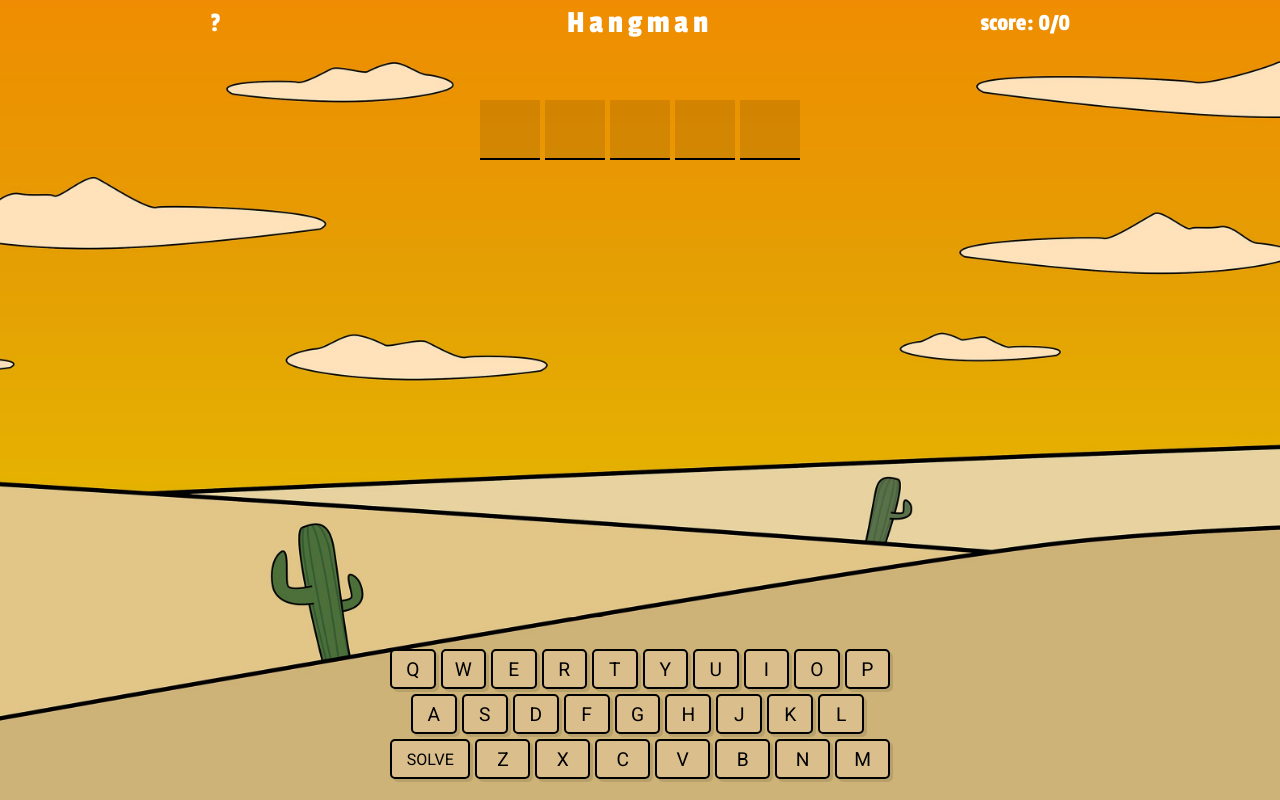
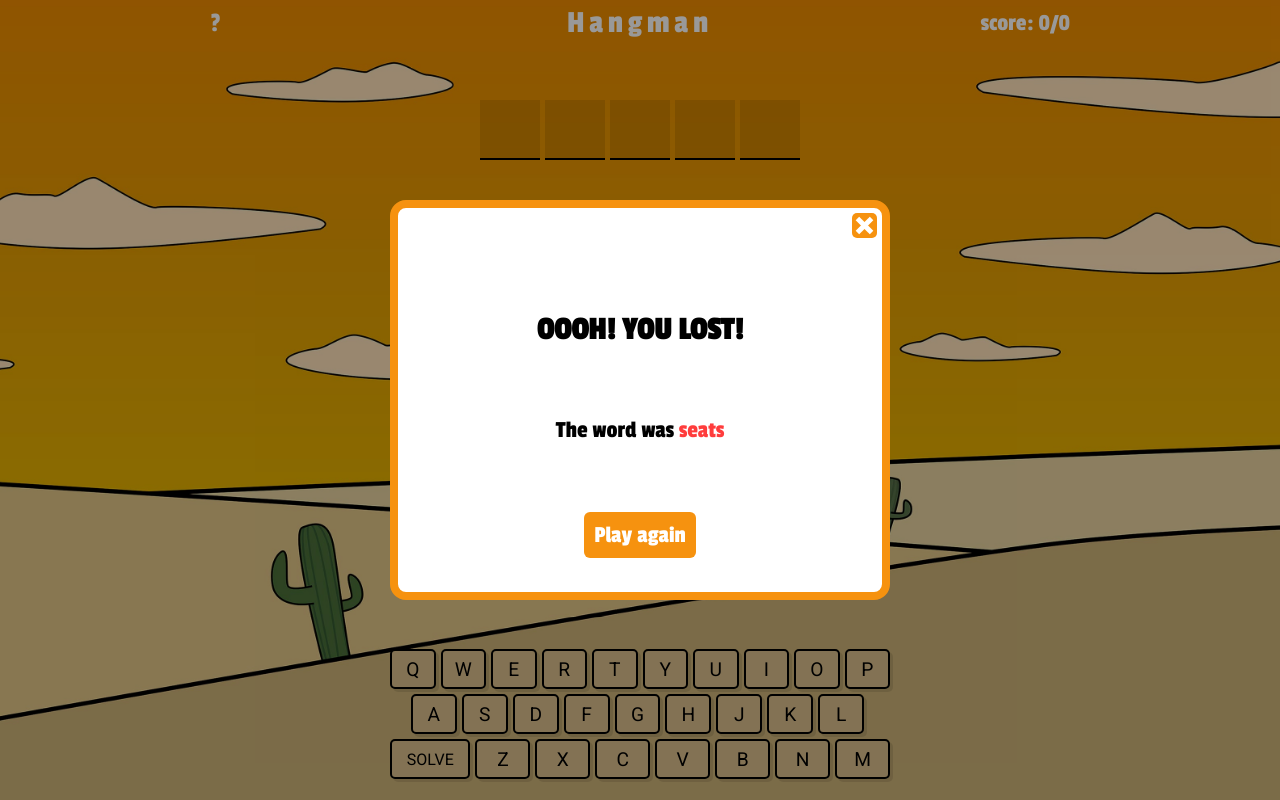
Before and after one commit to adriapujol/hangman, a React (Create React App) app: page / in a window 1280 px wide. Built offline with nearby package versions, Linux system fonts and the light colour scheme; no server answers.

Commit message:
info modal halfway there

```diff
--- a/src/App.jsx
+++ b/src/App.jsx
@@ -42,12 +42,7 @@ function App() {
   const uniqueLetters = [...new Set(letters)];
 
   useEffect(() => {
-    axios.request(axiosOptions).then(function (response) {
-      setWord(response.data);
-    }).catch(function (error) {
-      let num = getRandomNumber(0, 21);
-      setWord(words[num]);
-    });
+    startGame();
   }, []);
 
   useEffect(() => {
@@ -56,7 +51,7 @@ function App() {
 
   useEffect(() => {
     checkWin(uniqueLetters, correctGuesses);
-  }, [correctGuesses]);
+  }, [correctGuesses, uniqueLetters]);
 
   useEffect(() => {
     if (gameOver) {
@@ -64,7 +59,26 @@ function App() {
       setPlayed(prevPlayed => prevPlayed + 1);
       setShowGameOverInfo(true);
     }
-  }, [gameOver])
+  }, [gameOver]);
+
+  const startGame = () => {
+
+    setPlayerWin(false);
+    setGameOver(false);
+    setWrongGuesses([]);
+    setCorrectGuesses([]);
+    setLives(10);
+
+    axios.request(axiosOptions).then(function (response) {
+      setWord(response.data);
+    }).catch(function (error) {
+      let num = getRandomNumber(0, 21);
+      setWord(words[num]);
+    });
+
+    setShowGameOverInfo(false);
+
+  };
 
   function getRandomNumber(min, max) {
     return Math.floor(Math.random() * (max - min)) + min;
@@ -92,28 +106,11 @@ function App() {
     };
   }
 
-  const startGame = () => {
 
-    setPlayerWin(false);
-    setGameOver(false);
-    setWrongGuesses([]);
-    setCorrectGuesses([]);
-    setLives(10);
-
-    axios.request(axiosOptions).then(function (response) {
-      setWord(response.data);
-    }).catch(function (error) {
-      let num = getRandomNumber(0, 21);
-      setWord(words[num]);
-    });
-
-    setShowGameOverInfo(false);
-
-  };
 
   return (
     <div className="wrapper">
-      {showGameOverInfo && <GameOverInfo word={word} playerWin={playerWin} startGame={startGame} />}
+      {<GameOverInfo word={word} playerWin={playerWin} startGame={startGame} />}
       <Navbar won={won} played={played} />
       <section className="game">
         <div className="word">
--- a/src/App.scss
+++ b/src/App.scss
@@ -265,7 +265,7 @@
         position: relative;
 
         display: flex;
-        justify-content: center;
+        justify-content: space-around;
         align-items: center;
         flex-direction: column;
 
@@ -273,6 +273,40 @@
         animation-duration: 500ms;
         animation-delay: 200ms;
         animation-fill-mode: backwards;
+
+        *{
+            font-family: 'Passion One', cursive;
+        }
+
+
+        p {
+            font-size: 1.5rem;
+
+        }
+
+        .failed {
+            color: $medium_red;
+        }
+        .succeed {
+            color: $green_medium;
+        }
+
+        .btn-play {
+            border-style: none;
+            cursor: pointer;
+            background-color: $medium_orange;
+            color: $white;
+            font-size: 1.5rem;
+            padding: 10px 10px;
+            border-radius: 6px;
+            transition: background-color 100ms ease-in-out;
+
+            &:hover {
+                background-color: $green_medium;
+                animation: shake;
+                animation-duration: 600ms;
+            }
+        }
 
         .close-modal {
             position: absolute;
@@ -287,7 +321,6 @@
             transition: background-color 0.1s ease-in-out;
 
             &:hover {
-                // transform: rotate(180deg);
                 background-color: $medium_red;
             }
 
@@ -330,3 +363,24 @@
         transform: scale(1);
     }
 }
+
+@keyframes shake {
+    0% {
+        transform: translateX(0);
+    }
+    5% {
+        transform: translateX(2px);
+    }
+    10% {
+        transform: translateX(-2px);
+    }
+    15% {
+        transform: translateX(2px);
+    }
+    20% {
+        transform: translateX(-2px);
+    }
+    25% {
+        transform: translateX(0);
+    }
+}
--- a/src/_colors.scss
+++ b/src/_colors.scss
@@ -2,8 +2,8 @@ $used: rgba($color: #000000, $alpha: 0.15);
 $brown: #dabe8c;
 $black: #000;
 $white: #fff;
-$grey: #e64d4d;
-$medium_red: rgb(255, 60, 60);
+$grey: #ff3e3e;
+$medium_red: #ff3c3c;
 $medium_orange: #f6920f;
 $green_bright: #08da01;
 $green_medium: #06aa00;
--- a/src/components/GameOverInfo.jsx
+++ b/src/components/GameOverInfo.jsx
@@ -8,17 +8,16 @@ function GameOverInfo({ word, playerWin, startGame }) {
                     <div ></div>
                     <div id='bar-2'></div>
                 </button>
+                <div className="info-content"></div>
+                <h1>
+                    {
+                        playerWin ? "YAY! YOU WON!" : "OOOH! YOU LOST!"
+                    }
+                </h1>
                 <p>
-                    {
-                        playerWin ? "YOU WON" : "YOU LOST"
-                    }
+                    The word was <span className={playerWin ? "succeed" : "failed"}>{word}</span>
                 </p>
-                <p>
-                    {
-                        `The word was ${word}`
-                    }
-                </p>
-                <button className="play-again" onClick={() => startGame()} >Play again</button>
+                <button className="btn-play shake" onClick={() => startGame()} >Play again</button>
             </div>
         </div>
     )
```
